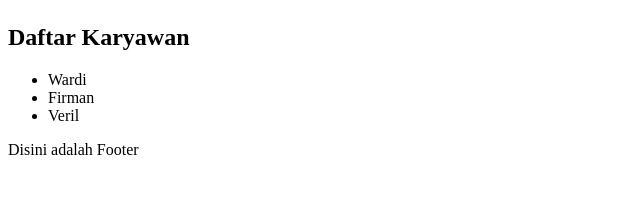
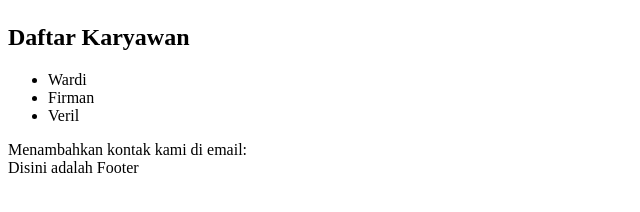
Before and after one commit to muh-veril/NewProject, a plain HTML site: page Contact.html in a window 1280 px wide. Shown: the part 148-360 px from the top of the page, without its empty margins (0-640 px from the left). Drawn offline with Linux system fonts and the light colour scheme.

Commit message:
Menambahkan Div dari Baris 16

```diff
--- a/Contact.html
+++ b/Contact.html
@@ -18,7 +18,7 @@
             <li>Firman</li>
             <li>Veril</li>
         </ul>
-
+        <div> Menambahkan kontak kami di email: </div>
     <footer> Disini adalah Footer</footer>
 </body>
 </html>
```
